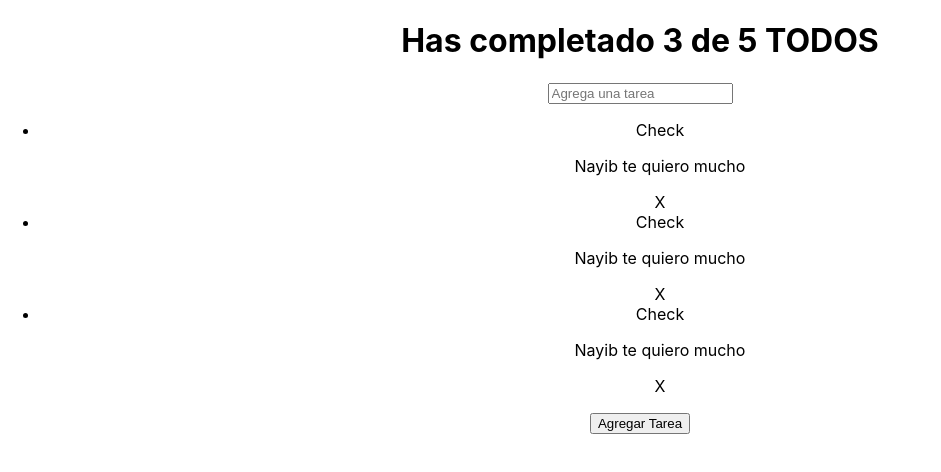
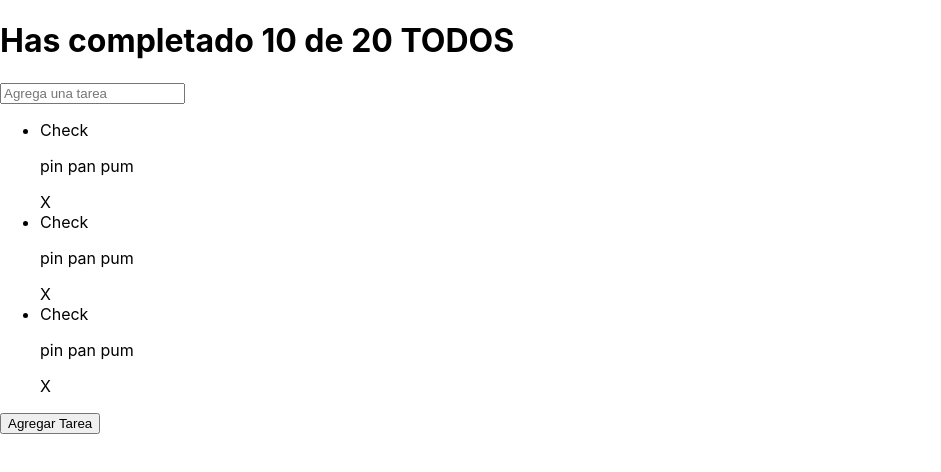
Before and after one commit to Alvarenga144/TodoList-Reactjs18, a React (Create React App) app: page / in a window 1280 px wide. Shown: the top 472 px of the page, without its empty margins (0-941 px from the left). Built offline with nearby package versions, Linux system fonts and the light colour scheme.

Commit message:
defaultTodos added for the items

```diff
--- a/src/App.js
+++ b/src/App.js
@@ -1,3 +1,4 @@
+import React from 'react';
 import { TodoCounter } from './TodoCounter';
 import { TodoSearch } from './TodoSearch';
 import { TodoList } from './TodoList';
@@ -5,11 +6,18 @@ import { TodoItem } from './TodoItem';
 import { CreateTodoButton } from './CreateTodoButton';
 import './App.css';
 
+const defaultTodos = [
+  { text: 'Ordenar el cuarto', Completed: true},
+  { text: 'Finalizar Curso React', Completed: false},
+  { text: 'Estudiar Vocabulario', Completed: true},
+  { text: 'Comprar Frappuccino', Completed: false},
+]
+
 function App() {
   return (
-    <div className="App">
+    <React.Fragment>
 
-      <TodoCounter />
+      <TodoCounter completed={10} total={20} />
       <TodoSearch />
 
       <TodoList>
@@ -20,7 +28,7 @@ function App() {
 
       <CreateTodoButton />
 
-    </div>
+    </React.Fragment>
   );
 }
 
--- a/src/TodoCounter.js
+++ b/src/TodoCounter.js
@@ -1,7 +1,9 @@
 
-function TodoCounter() {
+function TodoCounter({ total, completed }) {
     return(
-        <h1>Has completado 3 de 5 TODOS</h1>
+        <h1>
+            Has completado {completed} de {total} TODOS
+        </h1>
     );
 }
 
--- a/src/TodoItem.js
+++ b/src/TodoItem.js
@@ -2,7 +2,7 @@ function TodoItem() {
     return(
       <li>
         <span>Check</span>
-        <p>Nayib te quiero mucho</p>
+        <p>pin pan pum</p>
         <span>X</span>
       </li>
     );
```
